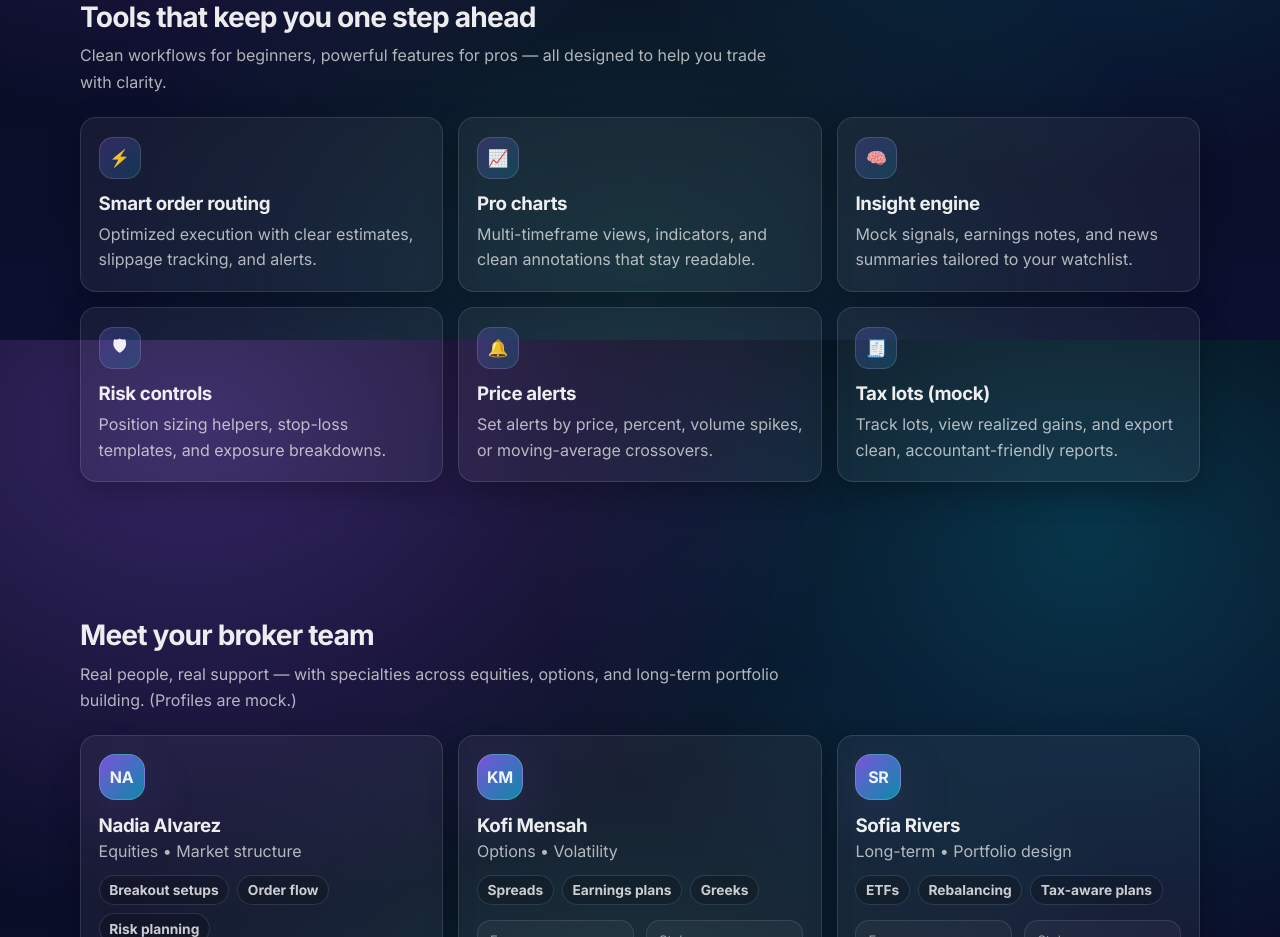
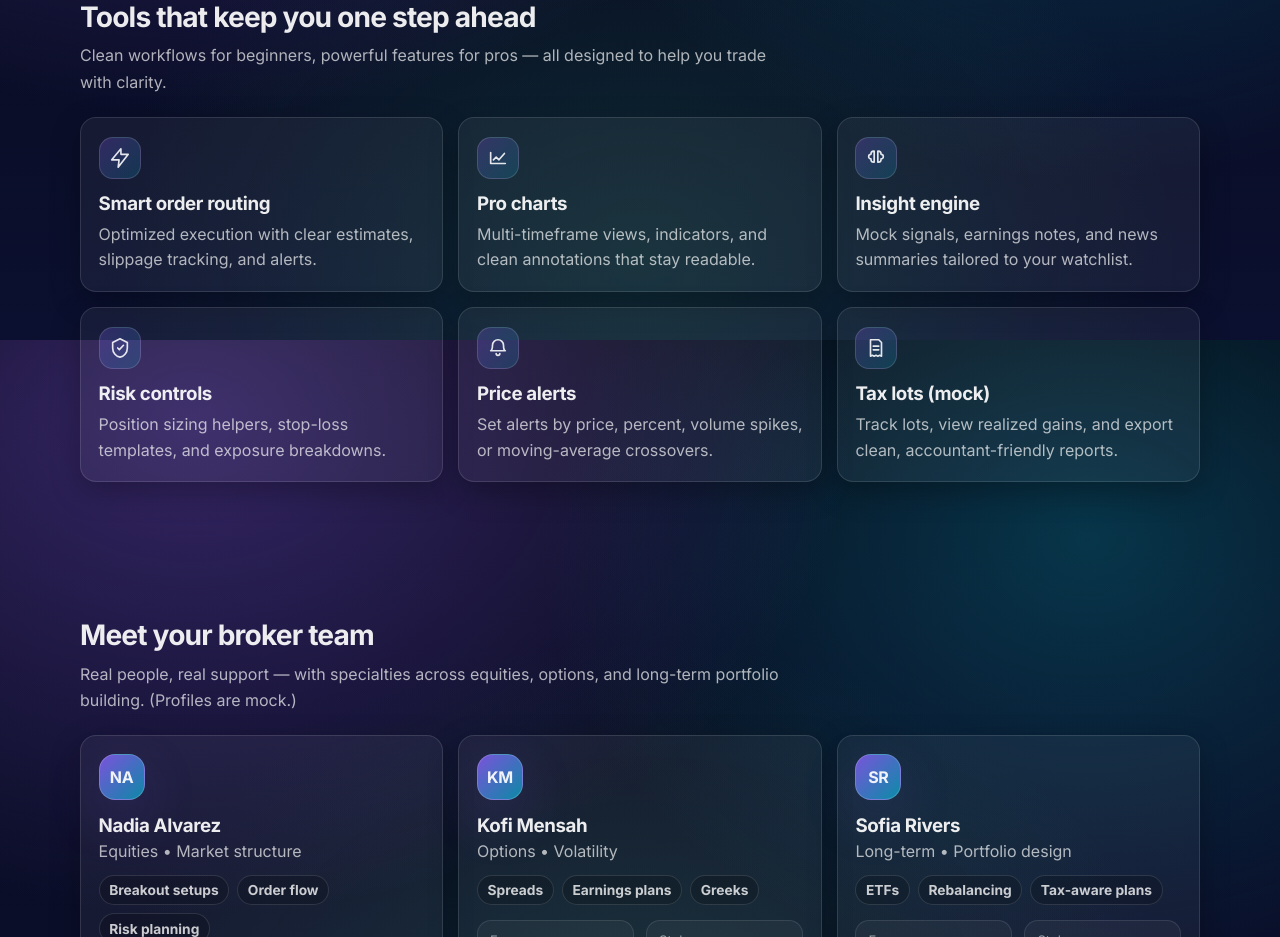
Before and after one commit to Nahom-Solomon625/stock-broker-landing-page, a plain HTML site: page index.html in a window 1280 px wide. Shown: the part 1260-2197 px from the top of the page. Drawn offline with Linux system fonts and the light colour scheme.

Commit message:
Polish feature icons with SVG

```diff
--- a/index.html
+++ b/index.html
@@ -215,32 +215,118 @@
 
           <div class="features-grid">
             <article class="feature-card">
-              <div class="feature-icon" aria-hidden="true" data-icon="⚡"></div>
+              <div class="feature-icon" aria-hidden="true">
+                <svg viewBox="0 0 24 24" fill="none" aria-hidden="true">
+                  <path
+                    d="M13 2L3 14h8l-1 8 11-14h-8l0-6Z"
+                    stroke="currentColor"
+                    stroke-width="1.8"
+                    stroke-linejoin="round"
+                  />
+                </svg>
+              </div>
               <h3>Smart order routing</h3>
               <p>Optimized execution with clear estimates, slippage tracking, and alerts.</p>
             </article>
             <article class="feature-card">
-              <div class="feature-icon" aria-hidden="true" data-icon="📈"></div>
+              <div class="feature-icon" aria-hidden="true">
+                <svg viewBox="0 0 24 24" fill="none" aria-hidden="true">
+                  <path
+                    d="M4 18V6m0 12h16"
+                    stroke="currentColor"
+                    stroke-width="1.8"
+                    stroke-linecap="round"
+                  />
+                  <path
+                    d="M7 14l3-3 3 3 6-7"
+                    stroke="currentColor"
+                    stroke-width="1.8"
+                    stroke-linecap="round"
+                    stroke-linejoin="round"
+                  />
+                </svg>
+              </div>
               <h3>Pro charts</h3>
               <p>Multi-timeframe views, indicators, and clean annotations that stay readable.</p>
             </article>
             <article class="feature-card">
-              <div class="feature-icon" aria-hidden="true" data-icon="🧠"></div>
+              <div class="feature-icon" aria-hidden="true">
+                <svg viewBox="0 0 24 24" fill="none" aria-hidden="true">
+                  <path
+                    d="M9.5 4.5c-1.7 0-3 1.3-3 3v.5a2.5 2.5 0 0 0 0 5v.5c0 1.7 1.3 3 3 3h.5v-12h-.5Z"
+                    stroke="currentColor"
+                    stroke-width="1.8"
+                    stroke-linejoin="round"
+                  />
+                  <path
+                    d="M14.5 4.5c1.7 0 3 1.3 3 3v.5a2.5 2.5 0 0 1 0 5v.5c0 1.7-1.3 3-3 3h-.5v-12h.5Z"
+                    stroke="currentColor"
+                    stroke-width="1.8"
+                    stroke-linejoin="round"
+                  />
+                </svg>
+              </div>
               <h3>Insight engine</h3>
               <p>Mock signals, earnings notes, and news summaries tailored to your watchlist.</p>
             </article>
             <article class="feature-card">
-              <div class="feature-icon" aria-hidden="true" data-icon="🛡"></div>
+              <div class="feature-icon" aria-hidden="true">
+                <svg viewBox="0 0 24 24" fill="none" aria-hidden="true">
+                  <path
+                    d="M12 2l8 4v6c0 5-3.4 9.4-8 10-4.6-.6-8-5-8-10V6l8-4Z"
+                    stroke="currentColor"
+                    stroke-width="1.8"
+                    stroke-linejoin="round"
+                  />
+                  <path
+                    d="M9.5 12l1.8 1.8L15.8 9"
+                    stroke="currentColor"
+                    stroke-width="1.8"
+                    stroke-linecap="round"
+                    stroke-linejoin="round"
+                  />
+                </svg>
+              </div>
               <h3>Risk controls</h3>
               <p>Position sizing helpers, stop-loss templates, and exposure breakdowns.</p>
             </article>
             <article class="feature-card">
-              <div class="feature-icon" aria-hidden="true" data-icon="🔔"></div>
+              <div class="feature-icon" aria-hidden="true">
+                <svg viewBox="0 0 24 24" fill="none" aria-hidden="true">
+                  <path
+                    d="M6 9a6 6 0 1 1 12 0c0 6 2 6 2 6H4s2 0 2-6Z"
+                    stroke="currentColor"
+                    stroke-width="1.8"
+                    stroke-linejoin="round"
+                  />
+                  <path
+                    d="M10 18a2 2 0 0 0 4 0"
+                    stroke="currentColor"
+                    stroke-width="1.8"
+                    stroke-linecap="round"
+                  />
+                </svg>
+              </div>
               <h3>Price alerts</h3>
               <p>Set alerts by price, percent, volume spikes, or moving-average crossovers.</p>
             </article>
             <article class="feature-card">
-              <div class="feature-icon" aria-hidden="true" data-icon="🧾"></div>
+              <div class="feature-icon" aria-hidden="true">
+                <svg viewBox="0 0 24 24" fill="none" aria-hidden="true">
+                  <path
+                    d="M7 3h8l3 3v15l-2-1-2 1-2-1-2 1-2-1-2 1V3Z"
+                    stroke="currentColor"
+                    stroke-width="1.8"
+                    stroke-linejoin="round"
+                  />
+                  <path
+                    d="M9 10h6M9 14h6"
+                    stroke="currentColor"
+                    stroke-width="1.8"
+                    stroke-linecap="round"
+                  />
+                </svg>
+              </div>
               <h3>Tax lots (mock)</h3>
               <p>Track lots, view realized gains, and export clean, accountant-friendly reports.</p>
             </article>
--- a/style.css
+++ b/style.css
@@ -652,9 +652,10 @@ a {
   z-index: 1;
 }
 
-.feature-icon::before {
-  content: attr(data-icon);
-  font-size: 1.05rem;
+.feature-icon svg {
+  width: 22px;
+  height: 22px;
+  color: rgba(255, 255, 255, 0.88);
 }
 
 .feature-card h3 {
```
